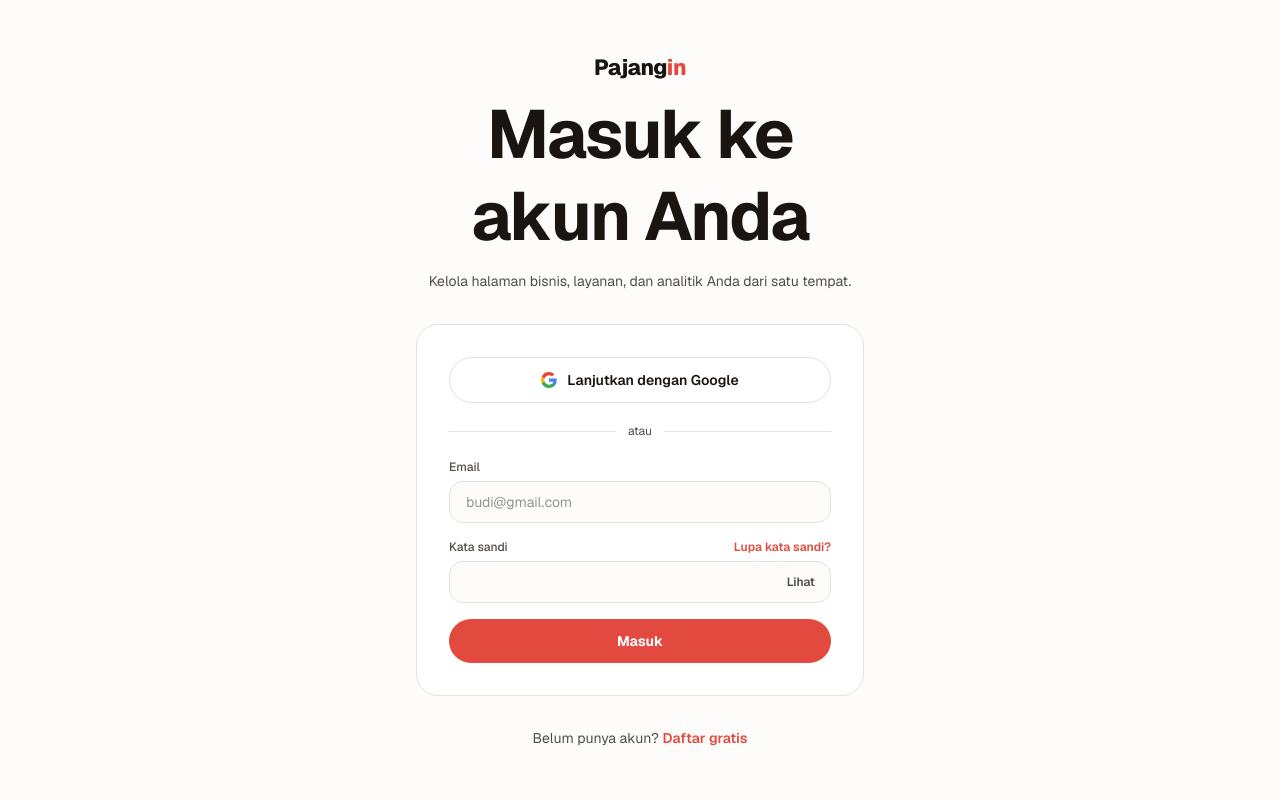
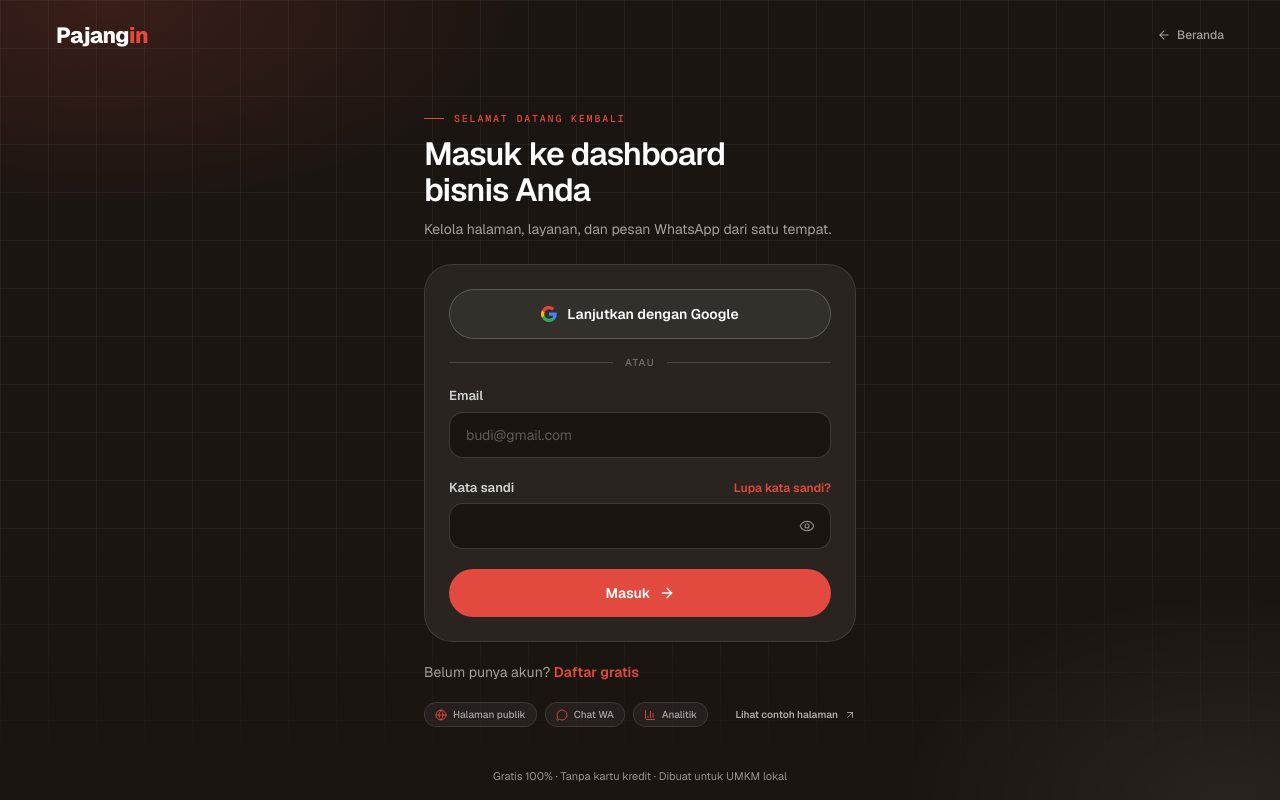
Before and after one commit to IchwanArdi/pajangin, a Next.js app in the folder apps/frontend/: page /login in a window 1280 px wide. Built offline with nearby package versions, Linux system fonts and the light colour scheme; no server answers.

Commit message:
feat(auth): kanvas gelap tunggal dan form login/daftar lebih fokus

```diff
--- a/apps/frontend/app/globals.css
+++ b/apps/frontend/app/globals.css
@@ -255,6 +255,50 @@
 .serp-url { color: var(--color-ink-3); }
 .serp-link { color: var(--color-serp-link); }
 
+/* ===== Auth shell =====
+ * Seluruh halaman auth memakai satu kanvas ink. Grid halus memberi tekstur,
+ * bukan dekorasi yang bersaing dengan form. */
+.auth-panel {
+  color-scheme: dark;
+  background-color: var(--color-ink);
+  background-image:
+    radial-gradient(48% 38% at 8% 0%, color-mix(in oklab, var(--color-accent) 16%, transparent), transparent 70%),
+    radial-gradient(36% 36% at 96% 100%, color-mix(in oklab, var(--color-paper) 6%, transparent), transparent 72%);
+}
+
+/* Panel form solid — grid di belakang tidak tembus, jadi bukan efek kaca. */
+.auth-surface {
+  background-color: color-mix(in oklab, var(--color-ink) 92%, var(--color-paper));
+}
+
+/* Autofill browser tetap gelap; tanpa ini Chrome bisa menimpa input dengan putih. */
+.auth-panel input:-webkit-autofill,
+.auth-panel input:-webkit-autofill:hover,
+.auth-panel input:-webkit-autofill:focus {
+  -webkit-text-fill-color: var(--color-paper);
+  caret-color: var(--color-paper);
+  -webkit-box-shadow: 0 0 0 1000px color-mix(in oklab, var(--color-ink) 94%, var(--color-paper)) inset;
+}
+
+.auth-panel-grid {
+  position: absolute;
+  inset: 0;
+  pointer-events: none;
+  background-image:
+    linear-gradient(to right, color-mix(in oklab, var(--color-paper) 5%, transparent) 1px, transparent 1px),
+    linear-gradient(to bottom, color-mix(in oklab, var(--color-paper) 5%, transparent) 1px, transparent 1px);
+  background-size: 48px 48px;
+  -webkit-mask-image: linear-gradient(to bottom, black 0%, black 66%, transparent 100%);
+  mask-image: linear-gradient(to bottom, black 0%, black 66%, transparent 100%);
+}
+
+/* Layar desktop pendek: sembunyikan proof chips agar form tetap muat tanpa scroll. */
+@media (min-width: 64rem) and (max-height: 47.5rem) {
+  .auth-proof {
+    display: none;
+  }
+}
+
 /* ===== Motion utilities (transform/opacity only, GPU-friendly) ===== */
 
 /* anchor halaman bisnis: lompat halus, hanya saat pengguna tidak reduce motion */
--- a/apps/frontend/app/login/page.tsx
+++ b/apps/frontend/app/login/page.tsx
@@ -2,11 +2,12 @@
 
 import { Suspense, useState } from 'react';
 import Link from 'next/link';
+import { ArrowRight, Loader2 } from 'lucide-react';
 import { useRouter, useSearchParams } from 'next/navigation';
 import { createClient } from '../../lib/supabase/client';
 import { authErrorMessage } from '../../lib/auth-errors';
 import { safeNext } from '../../lib/safe-next';
-import AuthShell, { FormAlert, inputClass, labelClass, primaryButtonClass } from '../../components/auth/AuthShell';
+import AuthShell, { AuthAlert, authInputClass, authLabelClass, authPrimaryButtonClass } from '../../components/auth/AuthShell';
 import PasswordInput from '../../components/auth/PasswordInput';
 import GoogleButton, { OrDivider } from '../../components/auth/GoogleButton';
 
@@ -79,66 +80,79 @@
 
   return (
     <AuthShell
-      title="Masuk ke akun Anda"
-      subtitle="Kelola halaman bisnis, layanan, dan analitik Anda dari satu tempat."
+      eyebrow="Selamat datang kembali"
+      title="Masuk ke dashboard bisnis Anda"
+      subtitle="Kelola halaman, layanan, dan pesan WhatsApp dari satu tempat."
       footer={
         <p>
           Belum punya akun?{' '}
-          <Link href="/register" className="font-semibold text-accent hover:underline">
+          <Link href="/register" className="font-semibold text-accent underline-offset-4 hover:underline">
             Daftar gratis
           </Link>
         </p>
       }
     >
-      {notice && !errorMessage && <FormAlert tone={notice.tone}>{notice.text}</FormAlert>}
+      {notice && !errorMessage && <AuthAlert tone={notice.tone}>{notice.text}</AuthAlert>}
 
       {errorMessage && (
-        <FormAlert>
+        <AuthAlert>
           <p>{errorMessage}</p>
           {needsVerification && (
             <button
               type="button"
               onClick={handleResend}
               disabled={resendState !== 'idle'}
-              className="mt-2 font-semibold text-accent hover:underline disabled:opacity-60"
+              className="mt-2 font-semibold text-accent underline-offset-4 hover:underline disabled:opacity-60"
             >
               {resendState === 'sent' ? 'Link verifikasi terkirim ✓' : resendState === 'sending' ? 'Mengirim…' : 'Kirim ulang link verifikasi'}
             </button>
           )}
-        </FormAlert>
+        </AuthAlert>
       )}
 
       <GoogleButton next={next} onError={setErrorMessage} />
       <OrDivider />
 
-      <form onSubmit={handleLogin} className="space-y-4" noValidate={false}>
+      <form onSubmit={handleLogin} className="space-y-5" noValidate={false}>
         <div>
-          <label htmlFor="email" className={labelClass}>Email</label>
+          <label htmlFor="email" className={authLabelClass}>Email</label>
           <input
             id="email"
             name="email"
             type="email"
             required
             autoComplete="email"
+            autoCapitalize="none"
+            spellCheck={false}
             placeholder="budi@gmail.com"
             value={email}
             onChange={(e) => setEmail(e.target.value)}
-            className={inputClass}
+            className={authInputClass}
           />
         </div>
 
         <div>
-          <div className="mb-1.5 flex items-center justify-between">
-            <label htmlFor="password" className="text-xs font-medium text-ink-2">Kata sandi</label>
-            <Link href="/forgot-password" className="text-xs font-semibold text-accent hover:underline">
+          <div className="mb-1.5 flex items-center justify-between gap-3">
+            <label htmlFor="password" className="text-[13px] font-semibold text-paper/80">Kata sandi</label>
+            <Link href="/forgot-password" className="text-xs font-semibold text-accent underline-offset-4 hover:underline">
               Lupa kata sandi?
             </Link>
           </div>
           <PasswordInput id="password" value={password} onChange={setPassword} autoComplete="current-password" />
         </div>
 
-        <button type="submit" disabled={loading} className={primaryButtonClass}>
-          {loading ? 'Memeriksa akun…' : 'Masuk'}
+        <button type="submit" disabled={loading} aria-busy={loading} className={authPrimaryButtonClass}>
+          {loading ? (
+            <>
+              <Loader2 className="h-4 w-4 animate-spin" strokeWidth={2} />
+              Memeriksa akun…
+            </>
+          ) : (
+            <>
+              Masuk
+              <ArrowRight className="h-4 w-4 transition-transform group-hover:translate-x-0.5" strokeWidth={2} />
+            </>
+          )}
         </button>
       </form>
     </AuthShell>
--- a/apps/frontend/components/auth/AuthShell.tsx
+++ b/apps/frontend/components/auth/AuthShell.tsx
@@ -1,56 +1,180 @@
 import Link from 'next/link';
 import type { ReactNode } from 'react';
+import { AlertCircle, ArrowLeft, ArrowUpRight, BarChart3, CheckCircle2, Globe, Info, MessageCircle } from 'lucide-react';
 
-// Kerangka halaman auth: wordmark + judul + kartu form + footer link
+const PROOF_POINTS = [
+  { icon: Globe, label: 'Halaman publik' },
+  { icon: MessageCircle, label: 'Chat WA' },
+  { icon: BarChart3, label: 'Analitik' },
+] as const;
+
+/* Kerangka halaman auth: satu kanvas gelap penuh dengan form sebagai fokus.
+ * Panel kanan lama sengaja dihapus agar halaman tidak terbaca sebagai dua layar. */
 export default function AuthShell({
+  eyebrow = 'Pajangin untuk UMKM',
   title,
   subtitle,
   children,
   footer,
 }: {
+  eyebrow?: string;
   title: string;
   subtitle?: ReactNode;
   children: ReactNode;
   footer?: ReactNode;
 }) {
   return (
-    <div className="flex min-h-screen items-center bg-paper px-4 py-12 text-ink sm:px-6">
-      <div className="mx-auto w-full max-w-md space-y-8">
-        <div className="space-y-3 text-center">
-          <Link href="/" className="inline-block text-xl font-extrabold tracking-tight">
+    <div className="auth-panel relative min-h-dvh overflow-hidden text-paper">
+      <div aria-hidden className="auth-panel-grid" />
+
+      <div className="relative z-10 flex min-h-dvh flex-col">
+        <header className="flex items-center justify-between gap-4 px-5 py-5 sm:px-8 lg:px-10 xl:px-14">
+          <Link href="/" className="text-xl font-extrabold tracking-tight text-paper" aria-label="Pajangin — beranda">
             Pajang<span className="text-accent">in</span>
           </Link>
-          <h1 className="text-2xl font-bold tracking-tight sm:text-3xl">{title}</h1>
-          {subtitle && <p className="text-sm leading-relaxed text-ink-2">{subtitle}</p>}
-        </div>
+          <Link
+            href="/"
+            className="inline-flex items-center gap-1.5 text-xs font-medium text-paper/60 transition-colors hover:text-paper focus-visible:outline-none focus-visible:underline"
+          >
+            <ArrowLeft className="h-3.5 w-3.5" strokeWidth={1.75} />
+            Beranda
+          </Link>
+        </header>
 
-        <div className="space-y-5 rounded-3xl border border-rule bg-white p-6 sm:p-8">{children}</div>
+        <main className="flex flex-1 items-center justify-center px-5 py-6 sm:px-8 sm:py-8 lg:py-5">
+          <div className="w-full max-w-[27rem]">
+            <div className="space-y-2.5">
+              <p className="flex items-center gap-2.5 font-mono text-[10px] font-medium uppercase tracking-[0.18em] text-accent">
+                <span aria-hidden className="h-px w-5 bg-accent" />
+                {eyebrow}
+              </p>
+              <h1 className="text-[1.9rem] font-semibold leading-[1.12] tracking-[-0.03em] text-balance text-paper sm:text-[2rem]">
+                {title}
+              </h1>
+              {subtitle && <p className="text-sm leading-relaxed text-paper/60">{subtitle}</p>}
+            </div>
 
-        {footer && <div className="space-y-2 text-center text-sm text-ink-2">{footer}</div>}
+            <div className="auth-surface mt-6 space-y-4 rounded-[1.75rem] border border-paper/10 p-5 sm:p-6">
+              {children}
+            </div>
+
+            {footer && <div className="mt-5 text-sm text-paper/60">{footer}</div>}
+
+            <div className="auth-proof mt-4 flex flex-wrap items-center gap-2 sm:mt-5">
+              {PROOF_POINTS.map(({ icon: Icon, label }) => (
+                <span
+                  key={label}
+                  className="inline-flex items-center gap-1.5 rounded-full border border-paper/10 bg-paper/5 px-2.5 py-1 text-[10px] font-medium text-paper/60"
+                >
+                  <Icon className="h-3 w-3 text-accent" strokeWidth={1.75} />
+                  {label}
+                </span>
+              ))}
+              <Link
+                href="/contoh"
+                className="inline-flex items-center gap-1.5 text-[10px] font-semibold text-paper/65 transition-colors hover:text-paper focus-visible:outline-none focus-visible:underline sm:ml-auto"
+              >
+                Lihat contoh halaman
+                <ArrowUpRight className="h-3 w-3" strokeWidth={1.75} />
+              </Link>
+            </div>
+          </div>
+        </main>
+
+        <footer className="px-5 pb-4 text-center text-[11px] text-paper/55 sm:px-8 lg:px-10">
+          Gratis 100% · Tanpa kartu kredit · Dibuat untuk UMKM lokal
+        </footer>
       </div>
     </div>
   );
 }
 
+/* Alert terang tetap dipakai onboarding; halaman auth memakai AuthAlert di bawah. */
+const ALERT_STYLES = {
+  error: {
+    icon: AlertCircle,
+    className: 'border-negative/30 bg-negative-soft text-ink',
+    iconClass: 'text-negative',
+  },
+  success: {
+    icon: CheckCircle2,
+    className: 'border-positive/30 bg-positive-soft text-ink',
+    iconClass: 'text-positive',
+  },
+  info: {
+    icon: Info,
+    className: 'border-rule bg-paper-2 text-ink',
+    iconClass: 'text-ink-2',
+  },
+} as const;
+
 export function FormAlert({ tone = 'error', children }: { tone?: 'error' | 'success' | 'info'; children: ReactNode }) {
-  const styles =
-    tone === 'error'
-      ? 'border-accent/40 text-ink'
-      : 'border-rule text-ink';
+  const style = ALERT_STYLES[tone];
+  const Icon = style.icon;
+
   return (
-    <div role={tone === 'error' ? 'alert' : 'status'} className={`rounded-2xl border bg-paper-2 p-3.5 text-sm leading-relaxed ${styles}`}>
-      {children}
+    <div
+      role={tone === 'error' ? 'alert' : 'status'}
+      className={`flex items-start gap-2.5 rounded-2xl border p-3.5 text-sm leading-relaxed ${style.className}`}
+    >
+      <Icon className={`mt-0.5 h-4 w-4 shrink-0 ${style.iconClass}`} strokeWidth={1.75} />
+      <div className="min-w-0">{children}</div>
     </div>
   );
 }
 
+const AUTH_ALERT_STYLES = {
+  error: {
+    icon: AlertCircle,
+    className: 'border-negative/40 bg-negative/15 text-paper',
+    iconClass: 'text-accent',
+  },
+  success: {
+    icon: CheckCircle2,
+    className: 'border-positive/35 bg-positive/10 text-paper',
+    iconClass: 'text-positive',
+  },
+  info: {
+    icon: Info,
+    className: 'border-paper/15 bg-paper/5 text-paper',
+    iconClass: 'text-paper/55',
+  },
+} as const;
+
+export function AuthAlert({ tone = 'error', children }: { tone?: 'error' | 'success' | 'info'; children: ReactNode }) {
+  const style = AUTH_ALERT_STYLES[tone];
+  const Icon = style.icon;
+
+  return (
+    <div
+      role={tone === 'error' ? 'alert' : 'status'}
+      className={`flex items-start gap-2.5 rounded-2xl border p-3.5 text-sm leading-relaxed ${style.className}`}
+    >
+      <Icon className={`mt-0.5 h-4 w-4 shrink-0 ${style.iconClass}`} strokeWidth={1.75} />
+      <div className="min-w-0">{children}</div>
+    </div>
+  );
+}
+
+export const authInputClass =
+  'w-full rounded-xl border border-paper/15 bg-ink px-4 py-3 text-sm text-paper placeholder:text-paper/30 transition hover:border-paper/25 focus:border-accent focus:outline-none focus:ring-4 focus:ring-accent/15 aria-invalid:border-negative aria-invalid:ring-negative/15 disabled:cursor-not-allowed disabled:opacity-50';
+
+export const authLabelClass = 'mb-1.5 block text-[13px] font-semibold text-paper/80';
+
+export const authPrimaryButtonClass =
+  'group inline-flex min-h-11 w-full items-center justify-center gap-2 rounded-full bg-accent px-6 py-3.5 text-sm font-semibold text-accent-ink transition hover:brightness-110 active:scale-[0.99] focus-visible:outline-none focus-visible:ring-2 focus-visible:ring-accent focus-visible:ring-offset-2 focus-visible:ring-offset-ink disabled:cursor-not-allowed disabled:opacity-50';
+
+export const authSecondaryButtonClass =
+  'inline-flex min-h-11 w-full items-center justify-center gap-2 rounded-full border border-paper/20 bg-paper/5 px-6 py-3.5 text-sm font-semibold text-paper transition hover:border-paper/35 hover:bg-paper/10 active:scale-[0.99] focus-visible:outline-none focus-visible:ring-2 focus-visible:ring-accent focus-visible:ring-offset-2 focus-visible:ring-offset-ink disabled:cursor-not-allowed disabled:opacity-50';
+
+/* Style terang di bawah sengaja dipertahankan untuk onboarding. */
 export const inputClass =
-  'w-full rounded-xl border border-rule bg-paper px-4 py-2.5 text-sm text-ink placeholder:text-ink-2/60 focus:outline-none focus:ring-2 focus:ring-focus';
+  'w-full rounded-xl border border-rule bg-paper px-4 py-3 text-sm text-ink placeholder:text-ink-2/60 transition hover:border-ink-3/40 focus:border-accent focus:outline-none focus:ring-4 focus:ring-accent/10 aria-invalid:border-negative aria-invalid:ring-negative/10 disabled:cursor-not-allowed disabled:opacity-60';
 
-export const labelClass = 'mb-1.5 block text-xs font-medium text-ink-2';
+export const labelClass = 'mb-1.5 block text-[13px] font-semibold text-ink';
 
 export const primaryButtonClass =
-  'w-full rounded-full bg-accent px-6 py-3 text-sm font-bold text-accent-ink transition hover:opacity-90 focus-visible:outline-none focus-visible:ring-2 focus-visible:ring-focus focus-visible:ring-offset-2 disabled:cursor-not-allowed disabled:opacity-50';
+  'group inline-flex min-h-11 w-full items-center justify-center gap-2 rounded-full bg-accent px-6 py-3.5 text-sm font-semibold text-accent-ink transition hover:opacity-90 active:scale-[0.99] focus-visible:outline-none focus-visible:ring-2 focus-visible:ring-focus focus-visible:ring-offset-2 disabled:cursor-not-allowed disabled:opacity-50';
 
 export const secondaryButtonClass =
-  'w-full rounded-full border border-rule bg-white px-6 py-3 text-sm font-semibold text-ink transition hover:bg-paper-2 focus-visible:outline-none focus-visible:ring-2 focus-visible:ring-focus disabled:cursor-not-allowed disabled:opacity-50';
+  'inline-flex min-h-11 w-full items-center justify-center gap-2 rounded-full border border-rule bg-surface px-6 py-3.5 text-sm font-semibold text-ink transition hover:border-ink-3/30 hover:bg-paper-2 active:scale-[0.99] focus-visible:outline-none focus-visible:ring-2 focus-visible:ring-focus disabled:cursor-not-allowed disabled:opacity-50';
--- a/apps/frontend/components/auth/GoogleButton.tsx
+++ b/apps/frontend/components/auth/GoogleButton.tsx
@@ -1,9 +1,10 @@
 'use client';
 
 import { useState } from 'react';
+import { Loader2 } from 'lucide-react';
 import { createClient } from '../../lib/supabase/client';
 import { authErrorMessage } from '../../lib/auth-errors';
-import { secondaryButtonClass } from './AuthShell';
+import { authSecondaryButtonClass } from './AuthShell';
 
 // Login / daftar dengan Google (Supabase OAuth). Setelah sukses kembali ke /auth/callback.
 export default function GoogleButton({ next, label = 'Lanjutkan dengan Google', onError }: { next: string; label?: string; onError: (message: string) => void }) {
@@ -25,13 +26,23 @@
   };
 
   return (
-    <button type="button" onClick={handleClick} disabled={loading} className={`${secondaryButtonClass} inline-flex items-center justify-center gap-2.5`}>
+    <button
+      type="button"
+      onClick={handleClick}
+      disabled={loading}
+      aria-busy={loading}
+      className={`${authSecondaryButtonClass} inline-flex items-center justify-center gap-2.5`}
+    >
+      {loading ? (
+        <Loader2 className="h-4 w-4 animate-spin" strokeWidth={2} />
+      ) : (
         <svg aria-hidden="true" viewBox="0 0 24 24" className="h-4 w-4">
           <path fill="#4285F4" d="M23.52 12.27c0-.85-.08-1.67-.22-2.45H12v4.64h6.47a5.53 5.53 0 0 1-2.4 3.63v3h3.88c2.27-2.09 3.57-5.17 3.57-8.82Z" />
           <path fill="#34A853" d="M12 24c3.24 0 5.96-1.07 7.95-2.91l-3.88-3.01c-1.08.72-2.45 1.15-4.07 1.15-3.13 0-5.78-2.11-6.73-4.95H1.26v3.11A12 12 0 0 0 12 24Z" />
           <path fill="#FBBC05" d="M5.27 14.28A7.2 7.2 0 0 1 4.89 12c0-.79.14-1.56.38-2.28V6.61H1.26A12 12 0 0 0 0 12c0 1.94.46 3.77 1.26 5.39l4.01-3.11Z" />
           <path fill="#EA4335" d="M12 4.77c1.76 0 3.34.61 4.59 1.8l3.44-3.44A11.97 11.97 0 0 0 12 0 12 12 0 0 0 1.26 6.61l4.01 3.11C6.22 6.88 8.87 4.77 12 4.77Z" />
         </svg>
+      )}
       {loading ? 'Mengarahkan ke Google…' : label}
     </button>
   );
@@ -39,10 +50,10 @@
 
 export function OrDivider() {
   return (
-    <div className="flex items-center gap-3 text-xs text-ink-2">
-      <span className="h-px flex-1 bg-rule" />
+    <div className="flex items-center gap-3 text-[10px] font-medium uppercase tracking-[0.14em] text-paper/35">
+      <span className="h-px flex-1 bg-paper/15" />
       atau
-      <span className="h-px flex-1 bg-rule" />
+      <span className="h-px flex-1 bg-paper/15" />
     </div>
   );
 }
--- a/apps/frontend/components/auth/PasswordInput.tsx
+++ b/apps/frontend/components/auth/PasswordInput.tsx
@@ -1,9 +1,10 @@
 'use client';
 
 import { useState } from 'react';
-import { inputClass } from './AuthShell';
+import { Eye, EyeOff } from 'lucide-react';
+import { authInputClass } from './AuthShell';
 
-// Input kata sandi dengan tombol tampilkan/sembunyikan
+// Input kata sandi dengan tombol tampilkan/sembunyikan.
 export default function PasswordInput({
   id,
   value,
@@ -33,15 +34,16 @@
         placeholder={placeholder}
         value={value}
         onChange={(e) => onChange(e.target.value)}
-        className={`${inputClass} pr-20`}
+        className={`${authInputClass} pr-12`}
       />
       <button
         type="button"
         onClick={() => setVisible((v) => !v)}
         aria-label={visible ? 'Sembunyikan kata sandi' : 'Tampilkan kata sandi'}
-        className="absolute inset-y-0 right-0 px-4 text-xs font-semibold text-ink-2 hover:text-ink focus-visible:outline-none focus-visible:underline"
+        title={visible ? 'Sembunyikan kata sandi' : 'Tampilkan kata sandi'}
+        className="absolute right-1.5 top-1/2 grid h-9 w-9 -translate-y-1/2 place-items-center rounded-lg text-paper/50 transition-colors hover:bg-paper/10 hover:text-paper focus-visible:outline-none focus-visible:ring-2 focus-visible:ring-accent"
       >
-        {visible ? 'Sembunyi' : 'Lihat'}
+        {visible ? <EyeOff className="h-4 w-4" strokeWidth={1.75} /> : <Eye className="h-4 w-4" strokeWidth={1.75} />}
       </button>
     </div>
   );
```
Also changed, not shown: apps/frontend/app/forgot-password/page.tsx (+6 -6 lines), apps/frontend/app/login/layout.tsx (added, +15 -0 lines), apps/frontend/app/register/page.tsx (+20 -14 lines), apps/frontend/app/reset-password/page.tsx (+5 -5 lines). Lines whose indentation alone changed are shown as unchanged.
